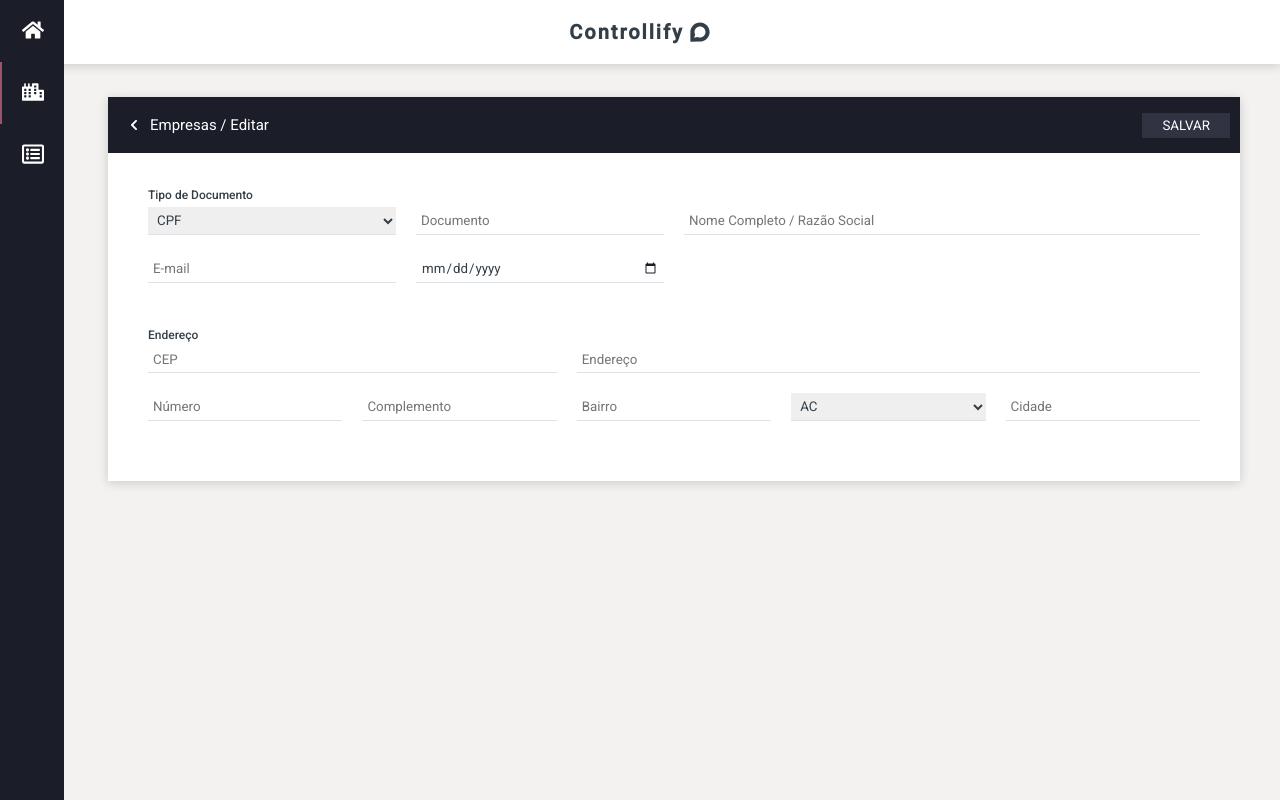
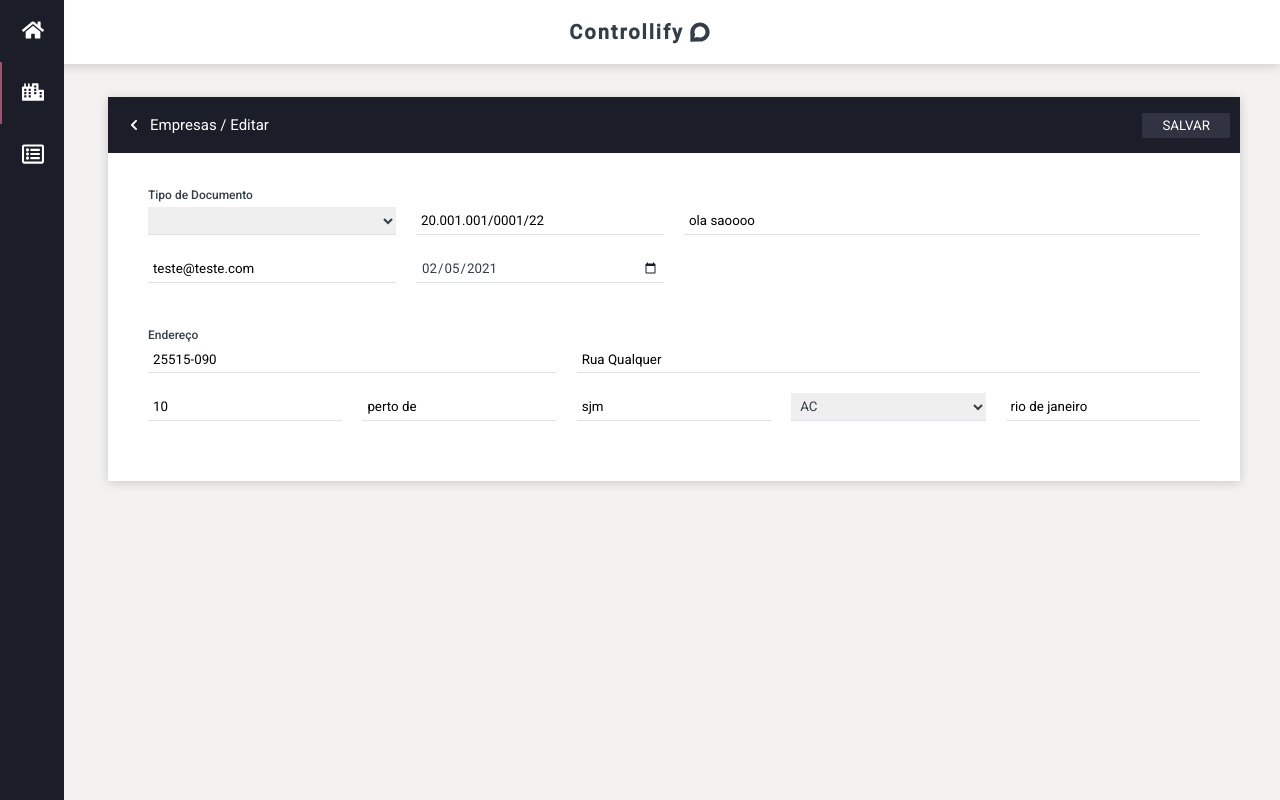
Before and after one commit to felipehimself/controllify, a React (Create React App) app: page /empresas in a window 1280 px wide. Both pictures are taken after a click on the element 1213 px from the left and 215 px from the top of the page. Built offline with nearby package versions, Linux system fonts and the light colour scheme.

Commit message:
Adicionado novos recursos no componente editar

```diff
--- a/src/components/ButtonSalvar.tsx
+++ b/src/components/ButtonSalvar.tsx
@@ -1,5 +1,5 @@
 import styled from 'styled-components';
-import styles from '../styles/styles';
+// import styles from '../styles/styles';
 const ButtonSalvar = () => {
   return <Wrapper>SALVAR</Wrapper>;
 };
--- a/src/components/Cadastrar.tsx
+++ b/src/components/Cadastrar.tsx
@@ -4,6 +4,7 @@
 import { ufData } from '../data/dadosGerais';
 
 // TODO
+// CONFIGURAR O EDITAR COM USEEFFECT PARA BUSCAR NO ESTADO DA STORE O CADASTRO DO PARAMETRO DO USEPARAMS
 // CRIAR COMPONENTE EDITAR
 // NEXT... COMEÇAR A PENSAR NO REDUCER
 // NEXT... COMEÇAR A PENSAR NO FIREBASE
--- a/src/components/Editar.tsx
+++ b/src/components/Editar.tsx
@@ -1,9 +1,34 @@
+import { useEffect, useState } from 'react';
+import { useSelector } from 'react-redux';
+import { useParams } from 'react-router-dom';
 import styled from 'styled-components';
 import TableTitle from './TableTitle';
 import styles from '../styles/styles';
 import { ufData } from '../data/dadosGerais';
+import { RootState } from '../store/store';
+import { IUserData } from '../interfaces/interfaces';
 
 const Editar = () => {
+  const [empresa, setEmpressa] = useState<IUserData | null>();
+  const [editar, setEditar] = useState<IUserData | any>({});
+  const { id } = useParams();
+  const { dados } = useSelector((state: RootState) => state.dados);
+  // incluir estado para habiltiar ou desabilitar os campos, com botao na parte superior
+  useEffect(() => {
+    const unicaEmpresa = dados.find((i) => i.id === id);
+    setEmpressa(unicaEmpresa);
+  }, [id, dados]);
+
+  const handleChange = (e: React.ChangeEvent<HTMLInputElement>) => {
+    const name = e.target.name;
+    const value = e.target.value;
+    console.log(e.target.value);
+
+    setEditar((prev:any) => {
+      return { ...prev, [name]: value };
+    });
+  };
+
   return (
     <Wrapper>
       <TableTitle button={true} path={'Empresas / Editar'} />
@@ -11,45 +36,61 @@
         <label htmlFor='doc'>Tipo de Documento</label>
         <div className='form-control-dados'>
           <select name='doc' id='doc'>
-            <option value='cpf'>CPF</option>
-            <option value='cnpj'>CNPJ</option>
+            {/* <option selected={empresa?.tipoDeDoc === 'cpf'} value='cpf'>
+              CPF
+            </option>
+            <option selected={empresa?.tipoDeDoc === 'cnpj'} value='cnpj'>
+              CNPJ
+            </option> */}
           </select>
-          <input type='text' placeholder='Documento' />
+          <input
+            defaultValue={empresa?.cnpjOuCpf || ''}
+            type='text'
+            placeholder='Documento'
+            onChange={handleChange}
+            name='cnpjOuCpf'
+          />
           <input
             className='nome-razao-social'
             type='text'
             placeholder='Nome Completo / Razão Social'
+            defaultValue={empresa?.razaoSocialOuNome || ''}
           />
-          <input type='email' placeholder='E-mail' />
-          <input type='date' placeholder='Data cadastro' />
+          <input defaultValue={empresa?.email || ''} type='email' placeholder='E-mail' />
+          <input defaultValue={empresa?.abertura || ''} type='date' placeholder='Data cadastro' />
         </div>
 
         <label htmlFor='doc'>Endereço</label>
 
         <div className='form-control-endereco'>
-          <input type='text' placeholder='CEP' className='cep' />
-          <input type='text' placeholder='Endereço' className='endereco' />
-          <input type='text' placeholder='Número' className='numero' />
+          <input defaultValue={empresa?.cep || ''} type='text' placeholder='CEP' className='cep' />
+          <input defaultValue={empresa?.rua  || ''} type='text' placeholder='Endereço' className='endereco' />
+          <input defaultValue={empresa?.numero || ''} type='text' placeholder='Número' className='numero' />
           <input
             type='text'
             placeholder='Complemento'
             className='complemento'
+            defaultValue={empresa?.complemento || ''}
           />
-          <input type='text' placeholder='Bairro' className='bairro' />
+          <input defaultValue={empresa?.bairro || ''} type='text' placeholder='Bairro' className='bairro' />
           <select name='uf' id='uf'>
             {ufData
               .sort((a, b) => (a.uf > b.uf ? 1 : -1))
               .map((item) => {
                 const { uf } = item;
-                return <option value={uf}>{uf}</option>;
+                return (
+                  <option key={uf} value={uf}>
+                    {uf}
+                  </option>
+                );
               })}
           </select>
-          <input type='text' placeholder='Cidade' className='cidade' />
+          <input defaultValue={empresa?.cidade || ''} type='text' placeholder='Cidade' className='cidade' />
         </div>
       </form>
     </Wrapper>
-  )
-}
+  );
+};
 
 const Wrapper = styled.main`
   margin: 9.7rem 4rem 0 10.8rem;
@@ -118,4 +159,4 @@
   }
 `;
 
-export default Editar
+export default Editar;
--- a/src/components/Empresas.tsx
+++ b/src/components/Empresas.tsx
@@ -1,5 +1,4 @@
 import styled from 'styled-components';
-import mock from '../mock';
 import styles from '../styles/styles';
 import { Link } from 'react-router-dom';
 import { FaEdit } from 'react-icons/fa';
@@ -27,12 +26,12 @@
         </thead>
         <tbody>
           {dados.map((item) => {
-            const { id, razaoSocialOuNome, cnpj, cidade, uf, cep, abertura } =
+            const { id, razaoSocialOuNome, cnpjOuCpf, cidade, uf, cep, abertura } =
               item;
             return (
               <tr key={id}>
                 <td>{razaoSocialOuNome}</td>
-                <td>{cnpj}</td>
+                <td>{cnpjOuCpf}</td>
                 <td>{cidade}</td>
                 <td>{uf}</td>
                 <td>{cep}</td>
--- a/src/interfaces/interfaces.ts
+++ b/src/interfaces/interfaces.ts
@@ -1,5 +1,5 @@
 export interface IUserData {
-  cnpj: string;
+  cnpjOuCpf: string;
   cidade: string;
   uf: string;
   cep: string;
--- a/src/mock.ts
+++ b/src/mock.ts
@@ -7,7 +7,23 @@
 // eslint-disable-next-line import/no-anonymous-default-export
 export default [
   {
-    cnpj: '20.001.001/0001/22',
+    cnpjOuCpf: '20.001.001/0001/22',
+    cidade: 'rio de janeiro',
+    uf: 'rj',
+    cep: '25515-090',
+    abertura: '2021-02-05',
+    id: generateId(),
+    rua: 'Rua Qualquer',
+    numero: 10,
+    complemento: 'perto de',
+    bairro: 'sjm',
+    tipoDeDoc: 'cpf',
+    razaoSocialOuNome: 'ola saoooo',
+    email:'teste@teste.com',
+
+  },
+  {
+    cnpjOuCpf: '20.001.001/0001/22',
     cidade: 'rio de janeiro',
     uf: 'rj',
     cep: '25515-090',
@@ -23,7 +39,7 @@
 
   },
   {
-    cnpj: '20.001.001/0001/22',
+    cnpjOuCpf: '20.001.001/0001/22',
     cidade: 'rio de janeiro',
     uf: 'rj',
     cep: '25515-090',
@@ -39,7 +55,7 @@
 
   },
   {
-    cnpj: '20.001.001/0001/22',
+    cnpjOuCpf: '20.001.001/0001/22',
     cidade: 'rio de janeiro',
     uf: 'rj',
     cep: '25515-090',
@@ -55,7 +71,7 @@
 
   },
   {
-    cnpj: '20.001.001/0001/22',
+    cnpjOuCpf: '20.001.001/0001/22',
     cidade: 'rio de janeiro',
     uf: 'rj',
     cep: '25515-090',
@@ -71,7 +87,7 @@
 
   },
   {
-    cnpj: '20.001.001/0001/22',
+    cnpjOuCpf: '20.001.001/0001/22',
     cidade: 'rio de janeiro',
     uf: 'rj',
     cep: '25515-090',
@@ -87,7 +103,7 @@
 
   },
   {
-    cnpj: '20.001.001/0001/22',
+    cnpjOuCpf: '20.001.001/0001/22',
     cidade: 'rio de janeiro',
     uf: 'rj',
     cep: '25515-090',
@@ -103,7 +119,7 @@
 
   },
   {
-    cnpj: '20.001.001/0001/22',
+    cnpjOuCpf: '20.001.001/0001/22',
     cidade: 'rio de janeiro',
     uf: 'rj',
     cep: '25515-090',
@@ -119,7 +135,7 @@
 
   },
   {
-    cnpj: '20.001.001/0001/22',
+    cnpjOuCpf: '20.001.001/0001/22',
     cidade: 'rio de janeiro',
     uf: 'rj',
     cep: '25515-090',
@@ -135,7 +151,7 @@
 
   },
   {
-    cnpj: '20.001.001/0001/22',
+    cnpjOuCpf: '20.001.001/0001/22',
     cidade: 'rio de janeiro',
     uf: 'rj',
     cep: '25515-090',
@@ -151,7 +167,7 @@
 
   },
   {
-    cnpj: '20.001.001/0001/22',
+    cnpjOuCpf: '20.001.001/0001/22',
     cidade: 'rio de janeiro',
     uf: 'rj',
     cep: '25515-090',
@@ -167,23 +183,7 @@
 
   },
   {
-    cnpj: '20.001.001/0001/22',
-    cidade: 'rio de janeiro',
-    uf: 'rj',
-    cep: '25515-090',
-    abertura: '02/01/2021',
-    id: generateId(),
-    rua: 'Rua Qualquer',
-    numero: 10,
-    complemento: 'perto de',
-    bairro: 'sjm',
-    tipoDeDoc: 'cpf',
-    razaoSocialOuNome: 'ola sa',
-    email:'teste@teste.com',
-
-  },
-  {
-    cnpj: '20.001.001/0001/22',
+    cnpjOuCpf: '20.001.001/0001/22',
     cidade: 'rio de janeiro',
     uf: 'rj',
     cep: '25515-090',
```
